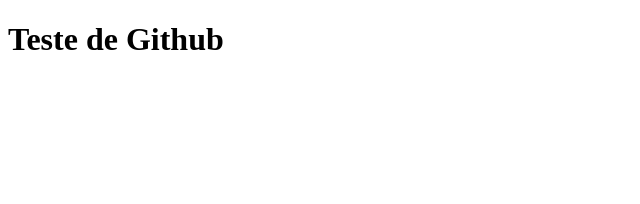
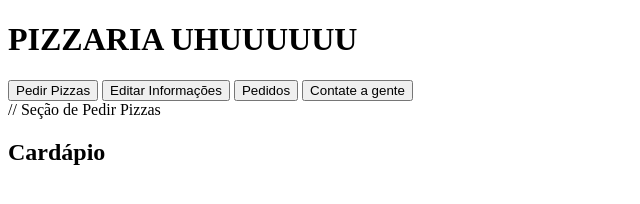
Before and after one commit to Guilherme1ds/meuprimeirorepo, a plain HTML site: page index.html in a window 1280 px wide. Shown: the whole page, without its empty margins (0-640 px from the left). Drawn offline with Linux system fonts and the light colour scheme.

Commit message:
Add files via upload

```diff
--- a/index.html
+++ b/index.html
@@ -3,9 +3,24 @@
 <head>
     <meta charset="UTF-8">
     <meta name="viewport" content="width=device-width, initial-scale=1.0">
-    <title>Meu Primeiro Git</title>
+    <title>Pizzaria</title>
 </head>
 <body>
-    <h1>Teste de Github</h1>
+    <div class="container">
+        <h1>PIZZARIA UHUUUUUU</h1>
+    <div class="menu">
+        <button onclick="mostrarSecao('pedir')">Pedir Pizzas</button>
+        <button onclick="mostrarSecao('config')">Editar Informações</button>
+        <button onclick="mostrarSecao('pedidos')">Pedidos</button>
+        <button onclick="mostrarSecao('contato')">Contate a gente</button>
+    </div>
+
+    // Seção de Pedir Pizzas
+    <div id="comprar" class="hidden">
+        <h2>Cardápio</h2>
+        <div class="form-group"></div>
+    </div>
+    </div>
+
 </body>
 </html>
```
